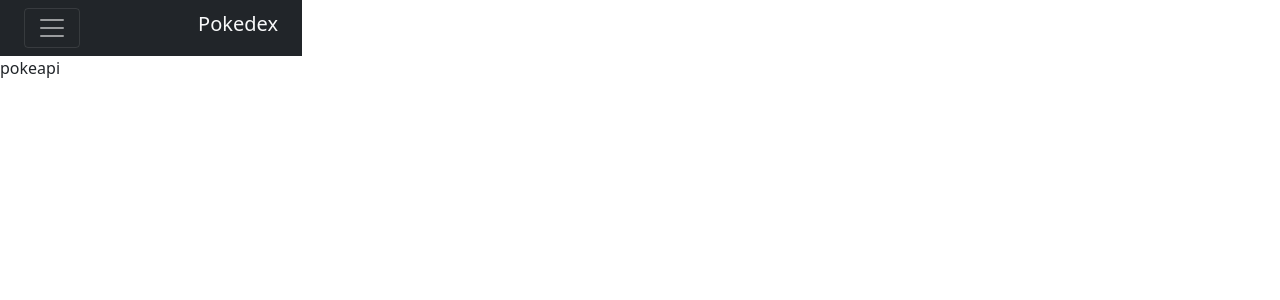
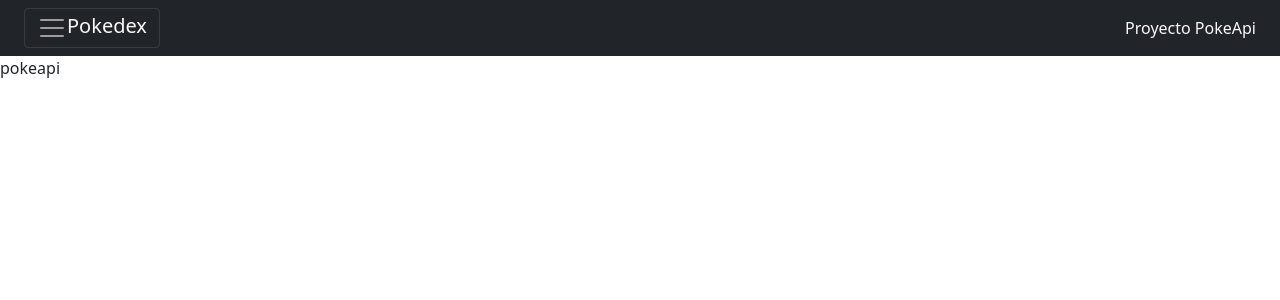
Before and after one commit to andresCodifica/pokemonProy, an Angular app: page / in a window 1280 px wide. Shown: the top 300 px of the page. Built offline with nearby package versions, Linux system fonts and the light colour scheme.

Commit message:
modificacion de menu lateral y se agrego barra superior

```diff
--- a/src/app/app.component.html
+++ b/src/app/app.component.html
@@ -1,26 +1,24 @@
 
 <div class="row">
-  <div class="col-3">
+  <div class="col-12">
     <nav class="navbar navbar-dark bg-dark">
       <div class="container-fluid">
         <button class="navbar-toggler" type="button" data-bs-toggle="collapse" data-bs-target="#navbarToggleExternalContent" aria-controls="navbarToggleExternalContent" aria-expanded="false" aria-label="Toggle navigation">
-          <span class="navbar-toggler-icon"></span>
-        </button> <h5 class="text-light">Pokedex</h5>
+          <span class="navbar-toggler-icon"></span><span class="text-light ml-3">Pokedex</span>
+        </button> <span class="text-light ml-3">Proyecto PokeApi</span>
       </div>
     </nav>
     <div class="collapse" id="navbarToggleExternalContent">
-      <div class="bg-dark p-4">
+      <div class="bg-secondary p-4  col-3 ">
         <ul class="list-group">
-          <li class="list-group-item">Cras justo odio</li>
-          <li class="list-group-item">Dapibus ac facilisis in</li>
-          <li class="list-group-item">Morbi leo risus</li>
-          <li class="list-group-item">Porta ac consectetur ac</li>
-          <li class="list-group-item">Vestibulum at eros</li>
+          <li class="list-group-item">Menú pincipal</li>
+          <li class="list-group-item">Consultar pokemon</li>
+          <li class="list-group-item">Listar pokemones</li>
         </ul>
       </div>
     </div>
+  </div>
 
-  </div>
 
 </div>
 
```
